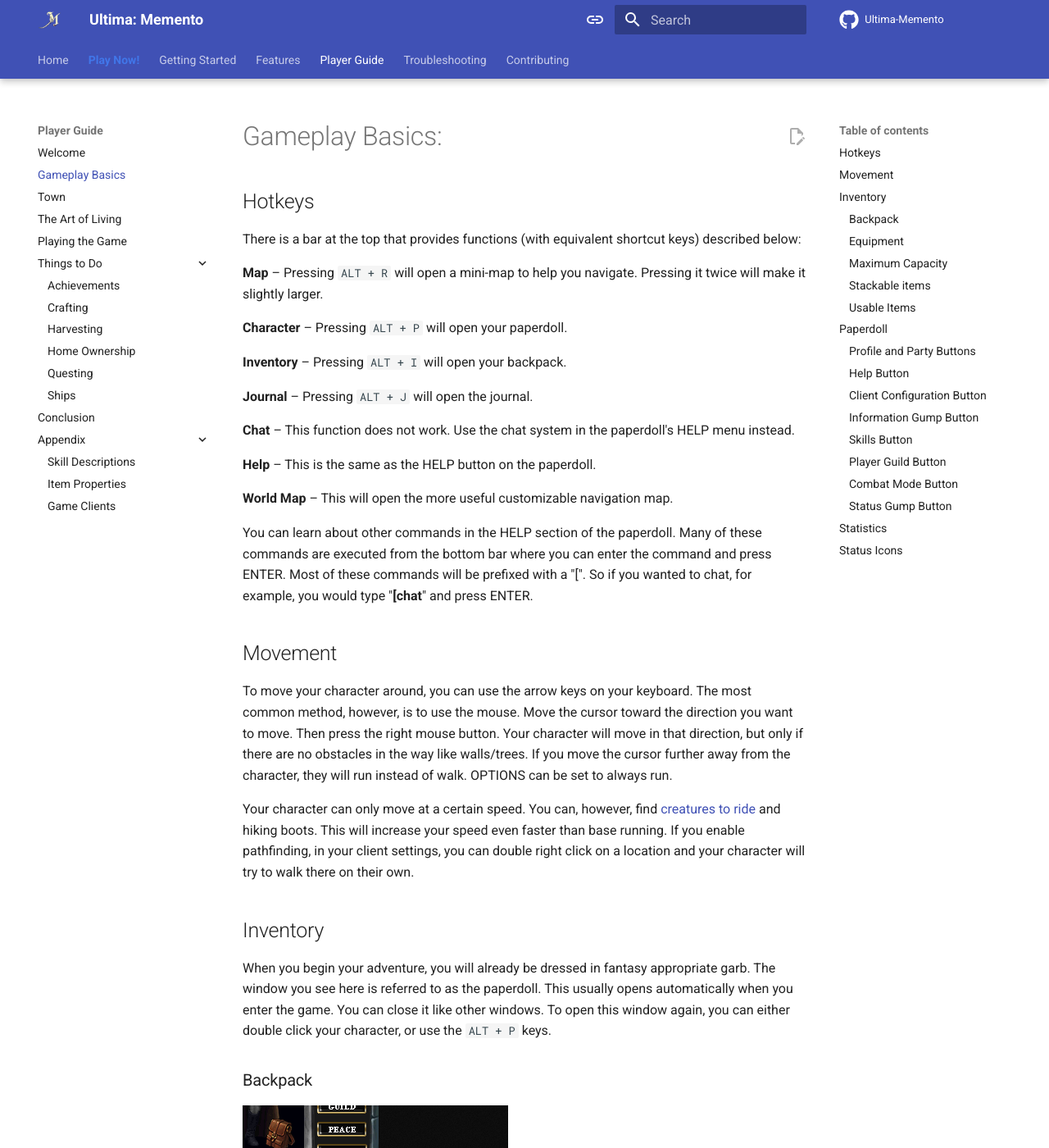
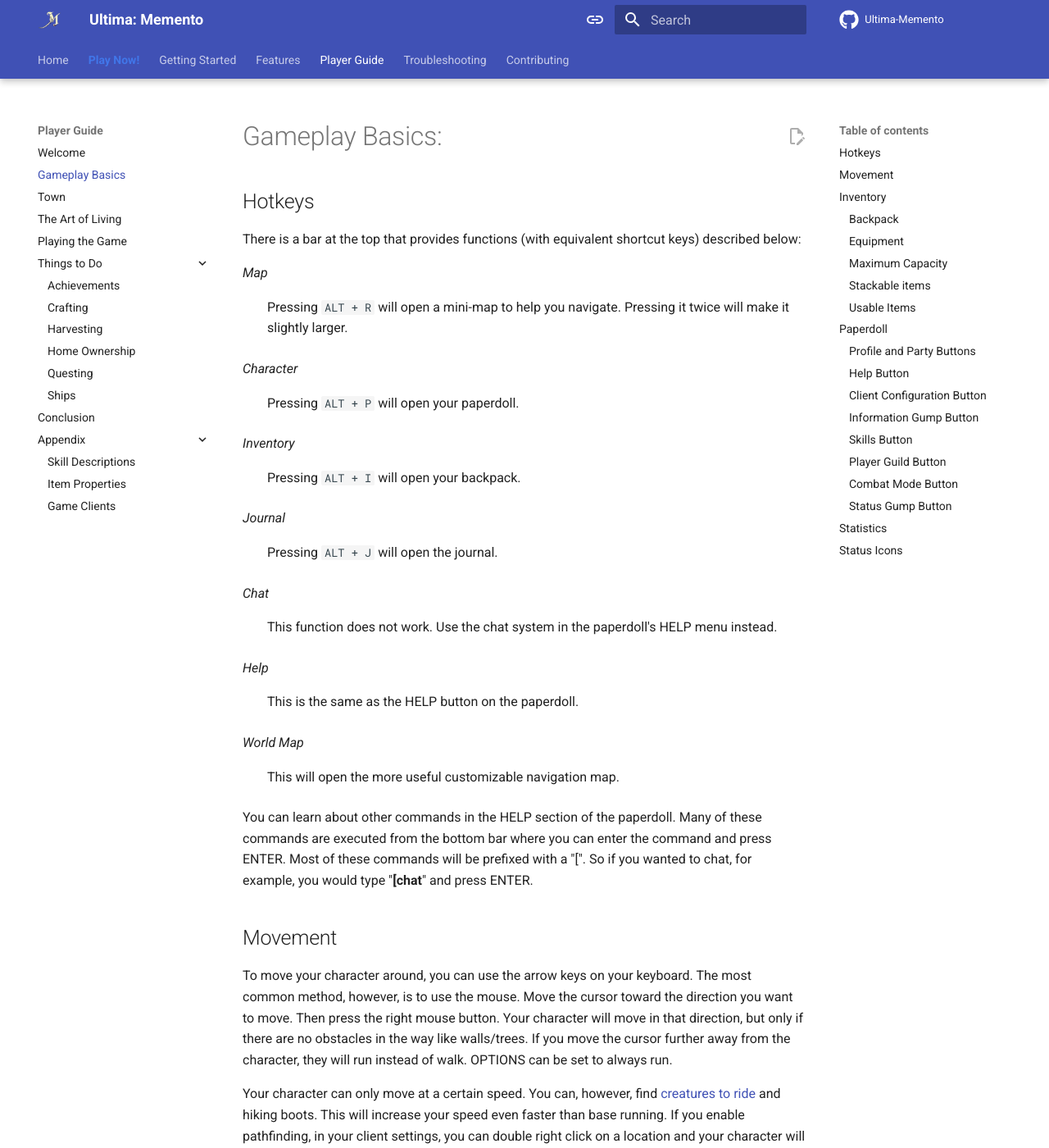
Before and after one commit to Jascen/Memento-Site, an MkDocs documentation site: the page built from docs/guide/basics.md, in a window 1280 px wide and 1400 px high. Shown: the whole window at 82% size. Built offline with MkDocs 1.6.1 and Material for MkDocs 9.7.7, drawn with Linux system fonts in a browser that asks for light colours; comment, search, counter and statistics services are not loaded.

Commit message:
- Use KVP for cleanliness

```diff
--- a/docs/guide/basics.md
+++ b/docs/guide/basics.md
@@ -2,19 +2,26 @@
 ## Hotkeys
 There is a bar at the top that provides functions (with equivalent shortcut keys) described below:
 
-**Map** – Pressing `ALT + R` will open a mini-map to help you navigate. Pressing it twice will make it slightly larger.
+*Map*
+:	Pressing `ALT + R` will open a mini-map to help you navigate. Pressing it twice will make it slightly larger.
 
-**Character** – Pressing `ALT + P` will open your paperdoll.
+*Character*
+:	Pressing `ALT + P` will open your paperdoll.
 
-**Inventory** – Pressing `ALT + I` will open your backpack.
+*Inventory*
+:	Pressing `ALT + I` will open your backpack.
 
-**Journal** – Pressing `ALT + J` will open the journal.
+*Journal*
+:	Pressing `ALT + J` will open the journal.
 
-**Chat** – This function does not work. Use the chat system in the paperdoll's HELP menu instead.
+*Chat*
+:	This function does not work. Use the chat system in the paperdoll's HELP menu instead.
 
-**Help** – This is the same as the HELP button on the paperdoll.
+*Help*
+:	This is the same as the HELP button on the paperdoll.
 
-**World Map** – This will open the more useful customizable navigation map.
+*World Map*
+:	This will open the more useful customizable navigation map.
 
 You can learn about other commands in the HELP section of the paperdoll. Many of these commands are executed from the bottom bar where you can enter the command and press ENTER. Most of these commands will be prefixed with a "[". So if you wanted to chat, for example, you would type "**[chat**" and press ENTER.
 
```
